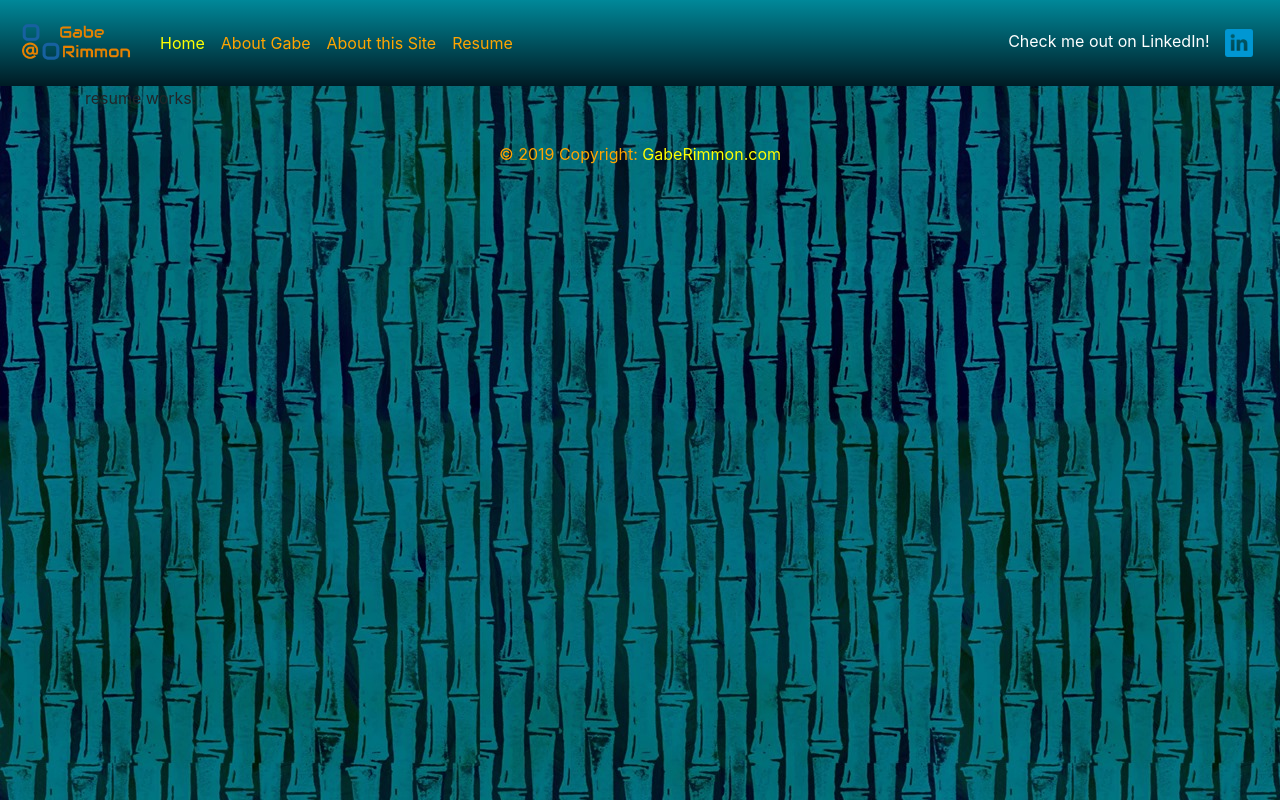
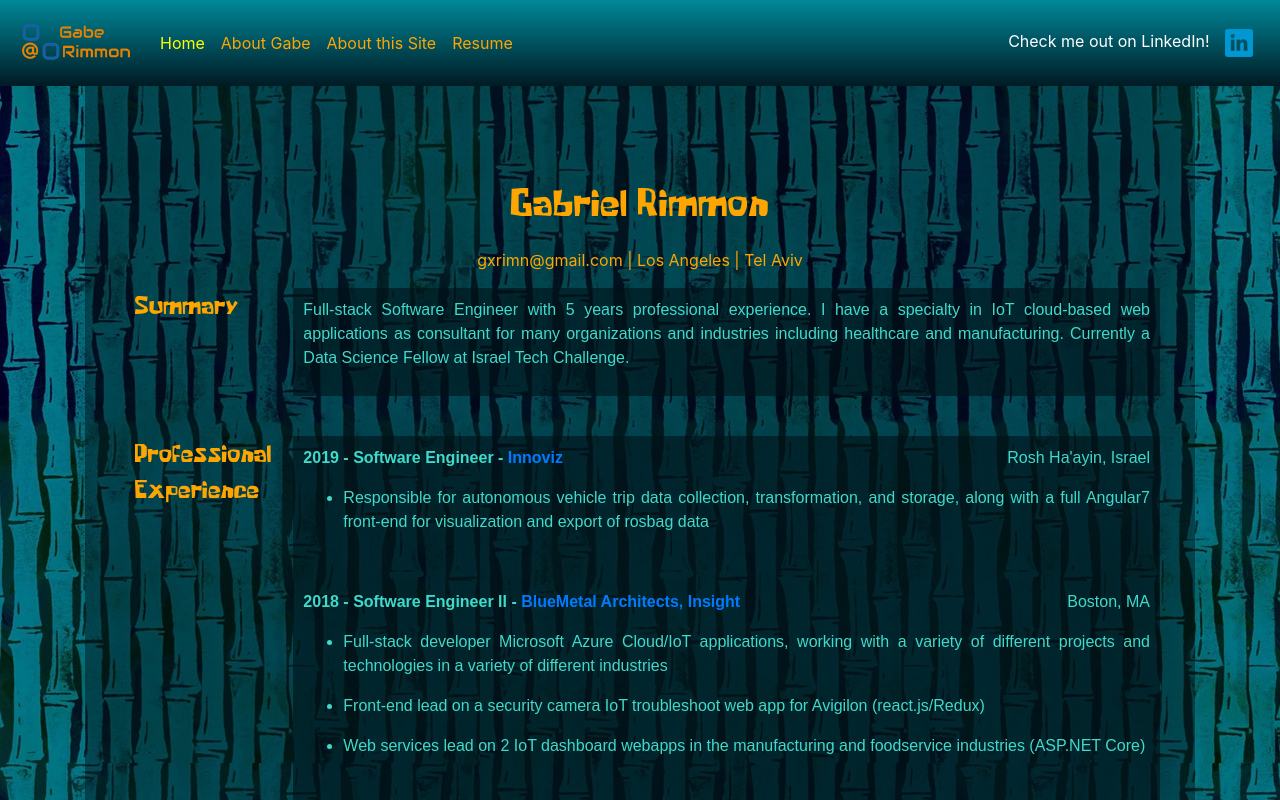
Before and after one commit to Hurgusburgus/GabeSite, an Angular app in the folder client/: page /resume in a window 1280 px wide. Shown: the top 800 px of the page. Built offline with nearby package versions, Linux system fonts and the light colour scheme.

Commit message:
resume page up

```diff
--- a/client/src/app/about-gabe/about-gabe.component.css
+++ b/client/src/app/about-gabe/about-gabe.component.css
@@ -1,6 +1,7 @@
 #main-jumbo {
     background-color: rgba(0, 17, 24, 0.45);
     color: orange;
+    font-family: "Spongebob", sans-serif;
 }
 
 #text-jumbo {
--- a/client/src/app/resume/resume.component.css
+++ b/client/src/app/resume/resume.component.css
@@ -0,0 +1,18 @@
+#main-jumbo {
+    background-color: rgba(0, 17, 24, 0.45);
+    color: orange;
+    padding: 50px;
+}
+
+.text-jumbo {
+    padding:10px;
+    background-color: rgba(0, 17, 24, 0.6);
+    color: #40d9ca;
+    font-family: "Questral", sans-serif;
+    text-align: justify;
+}
+
+.section-title {
+    font-size: 18pt;
+    font-family: "Spongebob";
+}
--- a/client/src/app/resume/resume.component.html
+++ b/client/src/app/resume/resume.component.html
@@ -1,3 +1,67 @@
-<p>
-  resume works!
-</p>
+<div class="container" id="main-jumbo">
+
+  <p>&nbsp;</p>
+  <p style='text-align: center; font-size: 28pt; font-family: "Spongebob";'>{{resume.name}}</p>
+  <p style="text-align: center;"><span style="font-weight: 400;">{{resume.email}} | {{resume.phone}} | {{resume.location}}</span></p>
+  <div class="row">
+    <div class="col-lg-3 col-xl-2 section-title">
+      <p>Summary</p>
+    </div>
+    <div class="col-lg-9 col-xl-10 text-jumbo">
+      <p>{{resume.summary}}</p>
+    </div>
+  </div>
+  <p>&nbsp;</p>
+  <div class="row">
+    <div class="col-lg-3 col-xl-2 section-title">
+      <p>Professional Experience</p>
+    </div>
+    <div class="col-lg-9 col-xl-10 text-jumbo">
+        <div *ngFor="let work of resume.works">
+          <p><strong>{{work.date}} - {{work.position}} - <a href="{{work.href}}">{{work.company}}</a> </strong> <span style="font-weight: 400; float: right;">
+            {{work.location}}</span></p>
+    <ul *ngFor="let d of work.descriptions">
+      <li style="font-weight: 400;"><span style="font-weight: 400;">{{d}}</span></li>
+    </ul>
+    <p>&nbsp;</p>
+      </div>
+    </div>
+  </div>
+  <p>&nbsp;</p>
+  <div class="row">
+    <div class="col-lg-3 col-xl-2 section-title">
+      <p>Education</p>
+    </div>
+    <div class="col-lg-9 col-xl-10 text-jumbo">
+        <div *ngFor="let education of resume.educations">
+          <p><strong>{{education.date}} - {{education.degree}} - <a href="{{education.href}}">{{education.institution}}</a> </strong></p>
+    <ul *ngFor="let d of education.descriptions">
+      <li style="font-weight: 400;"><span style="font-weight: 400;">{{d}}</span></li>
+    </ul>
+      </div>
+    </div>
+  </div>
+  <p>&nbsp;</p>
+  <div class="row">
+    <div class="col-lg-3 col-xl-2 section-title">
+      <p>Technical Skills</p>
+    </div>
+    <div class="col-lg-9 col-xl-10 text-jumbo">
+      <ul *ngFor="let skill of resume.skills">
+        <li style="font-weight: 400;"><span style="font-weight: 400;">{{skill}}</span></li>
+      </ul>
+    </div>
+  </div>
+  <p>&nbsp;</p>
+  <div class="row">
+    <div class="col-lg-3 col-xl-2 section-title">
+      <p>Additional Information</p>
+    </div>
+    <div class="col-lg-9 col-xl-10 text-jumbo">
+      <ul *ngFor="let info of resume.addlInfo">
+        <li style="font-weight: 400;"><span style="font-weight: 400;">{{info}}</span></li>
+      </ul>
+    </div>
+  </div>
+
+</div>
--- a/client/src/app/resume/resume.component.ts
+++ b/client/src/app/resume/resume.component.ts
@@ -1,4 +1,5 @@
 import { Component, OnInit } from '@angular/core';
+import { Resume, gabeResume } from './resume.models';
 
 @Component({
   selector: 'app-resume',
@@ -7,9 +8,13 @@ import { Component, OnInit } from '@angular/core';
 })
 export class ResumeComponent implements OnInit {
 
+  resume: Resume;
+
   constructor() { }
 
+
   ngOnInit() {
+    this.resume = gabeResume;
   }
 
 }
--- /dev/null
+++ b/client/src/app/resume/resume.models.ts
@@ -0,0 +1,117 @@
+export class Resume {
+    name: string;
+    email: string;
+    phone: string;
+    location: string;
+    summary: string;
+    works: Work[];
+    educations: Education[];
+    skills: string[];
+    addlInfo: string[];
+}
+
+export class Education {
+    date: string;
+    institution: string;
+    href: string;
+    degree: string;
+    descriptions: string[];
+}
+
+export class Work {
+    company: string;
+    position: string;
+    date: string;
+    location: string;
+    href: string;
+    descriptions: string[];
+}
+
+export const gabeResume: Resume = {
+    name: "Gabriel Rimmon",
+    email: "gxrimn@gmail.com",
+    phone: "Los Angeles",
+    location: "Tel Aviv",
+    summary: "Full-stack Software Engineer with 5 years professional experience. I have a specialty in IoT cloud-based web applications as consultant for many organizations and industries including healthcare and manufacturing. Currently a Data Science Fellow at Israel Tech Challenge.",
+    works: [
+        {
+            company: "Innoviz",
+            date: "2019",
+            position: "Software Engineer",
+            href: "https://innoviz.tech/",
+            location: "Rosh Ha'ayin, Israel",
+            descriptions: [
+                "Responsible for autonomous vehicle trip data collection, transformation, and storage, along with a full Angular7 front-end for visualization and export of rosbag data"
+            ]
+        },
+        {
+            company: "BlueMetal Architects, Insight",
+            date: "2018",
+            position: "Software Engineer II",
+            href: "https://www.insight.com/en_US/home.html",
+            location: "Boston, MA",
+            descriptions: [
+                "Full-stack developer Microsoft Azure Cloud/IoT applications, working with a variety of different projects and technologies in a variety of different industries",
+                "Front-end lead on a security camera IoT troubleshoot web app for Avigilon (react.js/Redux)",
+                "Web services lead on 2 IoT dashboard webapps in the manufacturing and foodservice industries (ASP.NET Core)"
+            ]
+        },
+        {
+            company: "BlueMetal Architects, Insight",
+            date: "2016-2017",
+            position: "Software Engineer I",
+            href: "https://www.insight.com/en_US/home.html",
+            location: "Boston, MA",
+            descriptions: [
+                "Web services consultant for a big data/predictive analytics project for Stewart Healthcare",
+                "Lead mobile developer for an IoT mobile application for Otis Elevator Company (iOS, swift)",
+                "Company-wide MVP award Q2 2017"
+            ]
+        },
+        {
+            company: "Epic Systems",
+            date: "2013-2015",
+            position: "Software Developer",
+            href: "https://www.epic.com/",
+            location: "Madison, WI",
+            descriptions: [
+                "Developed, enhanced, & maintained various features of infrastructure & data trending tools of Ambulatory application",
+                "Certified in VB / Cache programming and Ambulatory Applications",
+                "Gained significant knowledge of US healthcare industry its regulations"
+            ]
+        }
+    ],
+    educations: [
+        {
+            date: "2018-2019",
+            institution: "Israel Tech Challenge",
+            degree: "Data Science Fellows",
+            href: "https://www.itc.tech/",
+            descriptions: [
+                "five-month full-time training course in collaboration with leading tech companies, which qualifies talented STEM BSc/MSc graduates as professional Data Scientists. Main focus is hands-on experience and skill-set in Machine Learning, Deep Learning, Computer Vision, and more, through exercises, self-led learning, and teamwork"
+            ]
+        },
+        {
+            date: "2009-2013",
+            institution: "Boston University",
+            degree: "B.A. Computer Science",
+            href: "http://www.bu.edu/cs/",
+            descriptions: [
+                "Dean’s List 2013",
+                "Courses in Networks, Databases, Computer Graphics, Information Security, Computer Systems, Algorithms"
+            ]
+        }
+    ],
+    skills: [
+        "Python, C# ASP.NET (Core), Azure Resource Management, Javascript (React.js/Redux), Java, C, C++, SQL, Docker, Spark, Git, Linux, sklearn, Keras, Tensorflow.",
+        "Data Science topics: Exploration, modeling, feature engineering, dimensionality reduction, regularization techniques and model tuning, clustering, neural networks, optimization, computer vision, NLP, serving models",
+        "Software development skills: Software architecture, cloud resource management (IoT specialty), and front-end and web service development, Agile/Scrum"
+    ],
+    addlInfo: [
+        "Native English speaker",
+        "Intermediate-level Hebrew",
+        "Avid biker and rock climber"
+    ]
+
+
+}
```
Also changed, not shown: 1 other file (tests, documents, lock files or other folders).
